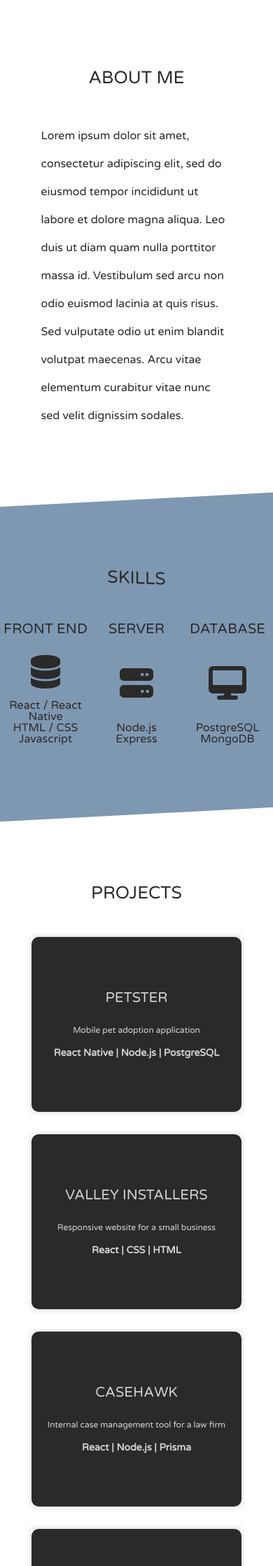
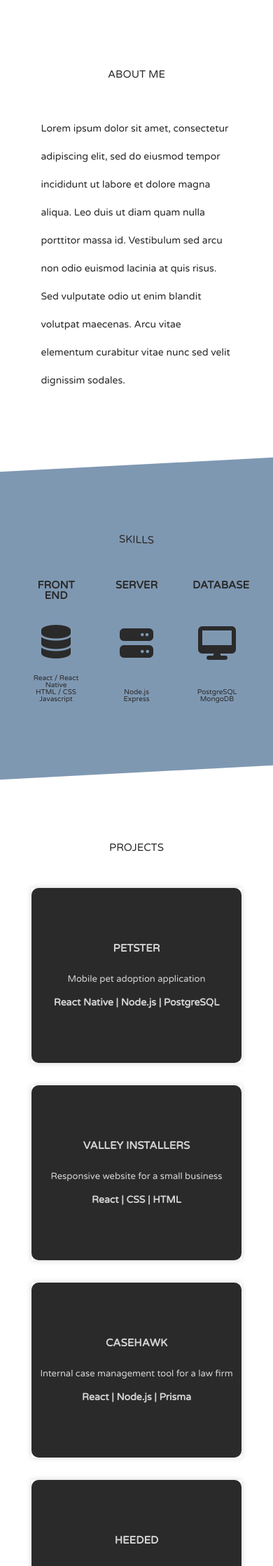
Before and after one commit to lillielise/portfolio-2020, a PHP site: page / in a window 390 px wide. Shown: the part 726-2964 px from the top of the page at 70% size. Run offline with PHP 8.4, Linux system fonts and the light colour scheme; some libraries are stand-ins or nearby versions.

Commit message:
added two breakpoints for tablet and mobile

```diff
--- a/index.html
+++ b/index.html
@@ -15,8 +15,7 @@
 <body>
   <header>
     <nav>
-      <ul>
-        <div id="contact-icons">
+      <div class="contact-icons">
         <a href="https://www.linkedin.com/in/lilliangales/">
           <i class="fab fa-linkedin fa-3x"></i>
         </a>
@@ -27,7 +26,6 @@
           <i class="fas fa-envelope fa-3x"></i>
         </a>
       </div>
-      </ul>
     </nav>
     <div id="hero-image-container">
       <div id="hero-image-text">
@@ -146,7 +144,7 @@
   </section>
 
   <footer>
-    <div id="contact-icons">
+    <div class="contact-icons">
       <a href="https://www.linkedin.com/in/lilliangales/">
         <i class="fab fa-linkedin fa-3x"></i>
       </a>
--- a/styles/index.css
+++ b/styles/index.css
@@ -5,13 +5,13 @@ body {
 }
 
 h1 {
-  font-size: 60px;
-  font-weight: bold;
+  font-size: 70px;
+  font-weight: 950;
   letter-spacing: 4px;
 }
 
 h2 {
-  font-size: 40px;
+  font-size: 52.5px;
 }
 
 h3 {
@@ -23,6 +23,7 @@ h3 {
 h4 {
   font-size: 20px;
   margin-bottom: 10px;
+  font-weight: 950;
 }
 
 section {
@@ -35,7 +36,7 @@ h4 {
   text-transform: uppercase;
 }
 
-#contact-icons a {
+.contact-icons a {
   text-decoration: none;
 }
 
@@ -55,7 +56,7 @@ h4 {
   flex-direction: column;
   justify-content: center;
   align-items: center;
-  background-color: rgba(255, 255, 255, 0.5);
+  background-color: rgba(255, 255, 255, 0.6);
 }
 
 #hero-image-text h1 {
@@ -69,7 +70,6 @@ h4 {
 }
 
 #about-me-container p {
-  /* padding: 0 80px; */
   line-height: 40px;
   align-self: center;
 }
@@ -82,12 +82,6 @@ h4 {
 }
 
 /* SKILLS */
-
-/* .fas.fa-database,
-.fas.fa-server,
-.fas.fa-desktop {
-  color: white;
-} */
 
 #skills-cards {
   display: flex;
@@ -104,8 +98,6 @@ h4 {
   display: flex;
   flex-direction: column;
   justify-content: space-between;
-  /* text-align: center;
-  align-items: center; */
 }
 
 #skills-section {
@@ -137,7 +129,6 @@ h4 {
   text-align: center;
   transition: transform 0.6s;
   transform-style: preserve-3d;
-  /* border-radius: 10px; */
   box-shadow: 0 0 8px 0 #d4d4d4;
 }
 
@@ -165,18 +156,17 @@ h4 {
   display: flex;
   flex-direction: column;
   justify-content: center;
-  /* background-color: #f5f5f5; */
   background-color: #2a2a2a;
   color: #d4d4d4;
 }
 
 .project-card-front p {
-  font-size: 12px;
+  font-size: 13px;
   margin-top: 20px;
 }
 
 .project-card-front p:last-of-type {
-  font-weight: 700;
+  font-weight: 900;
   font-size: 14px;
 }
 
@@ -189,15 +179,16 @@ h4 {
 }
 
 .project-card-back a {
-  padding: 10px 0;
-  width: 100px;
+  padding: 12px 0;
+  width: 110px;
   background-color: white;
   color: #2a2a2a;
   border-radius: 20px;
   text-align: center;
+  text-transform: uppercase;
   text-decoration: none;
-  font-size: 12px;
-  margin-bottom: 10px;
+  font-size: 10px;
+  margin-top: 10px
 }
 
 /* Footer */
@@ -209,8 +200,24 @@ header nav {
   background-color: #2a2a2a;
   display: flex;
   flex-direction: row;
-  justify-content: center;
+}
+
+footer {
+  justify-content: flex-start;
   align-items: center;
+}
+
+header nav {
+  justify-content: flex-end;
+  align-items: center;
+}
+
+.contact-icons a:last-of-type {
+  margin-right: 2em;
+}
+
+.contact-icons a:first-of-type {
+  margin-left: 2em;
 }
 
 .fab.fa-linkedin,
@@ -219,3 +226,74 @@ header nav {
   padding: 0 20px 0 20px;
   color: white;
 }
+
+@media only screen and (max-width: 720px) {
+  h1 {
+    font-size: 50px;
+    font-weight: 950;
+    letter-spacing: 2px;
+  }
+
+  h2 {
+    font-size: 37.5px;
+  }
+
+  h3 {
+    font-size: 20px;
+    margin-bottom: 50px;
+    text-align: center;
+  }
+
+  h4 {
+    font-size: 20px;
+    margin-bottom: 10px;
+    font-weight: 950;
+  }
+
+  p {
+    font-size: 15px;
+  }
+
+}
+
+@media only screen and (max-width: 460px) {
+
+  footer,
+  header nav {
+    justify-content: center;
+  }
+
+  h1 {
+    font-size: 30px;
+    font-weight: 950;
+    letter-spacing: 2px;
+  }
+
+  h2 {
+    font-size: 22.5px;
+  }
+
+  h3 {
+    font-size: 15px;
+    margin-bottom: 50px;
+    text-align: center;
+  }
+
+  h4 {
+    font-size: 15px;
+    margin-bottom: 10px;
+    font-weight: 950;
+  }
+
+  p {
+    font-size: 14px;
+  }
+
+  #skills-cards li {
+    font-size: 10px;
+  }
+
+  #skills-cards div {
+    width: 70px;
+  }
+}
```
Lines whose indentation alone changed are shown as unchanged.
